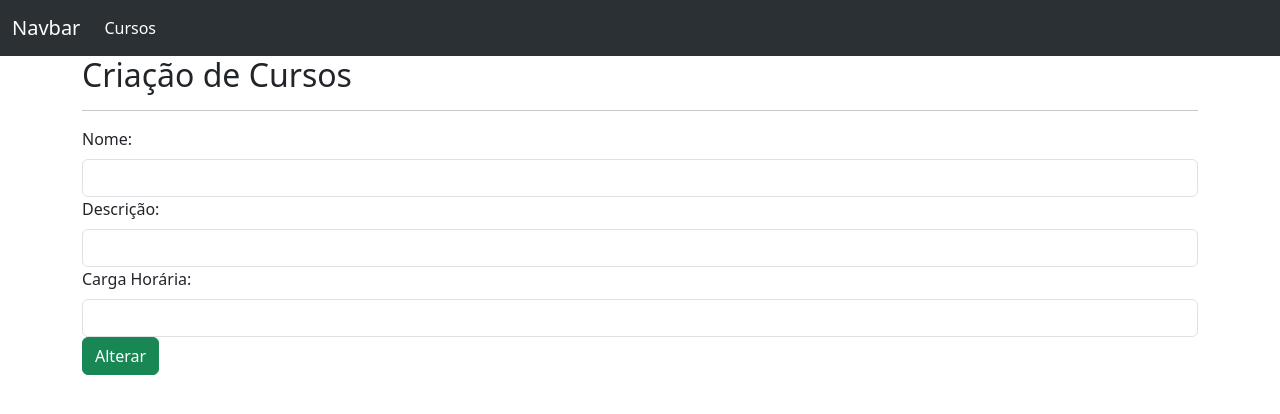
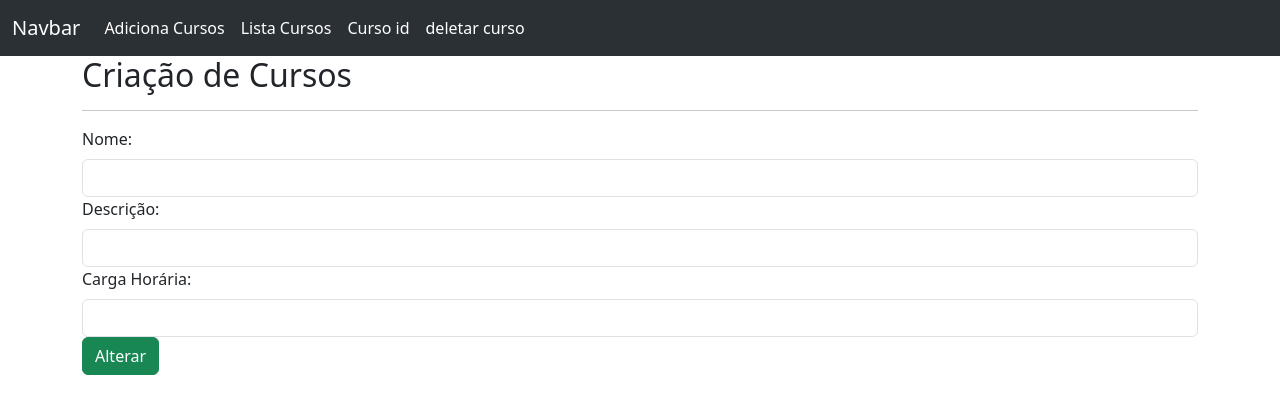
Before and after one commit to marcoguarato15/pythondev, a Flask app: template PythonFlask/templates/alter_cursos.html in a window 1280 px wide. Shown: the top 414 px of the page. Run offline with Flask 3, Linux system fonts and the light colour scheme; the template is opened without the code that fills it, so the values that code supplies are empty; parts of the project's set-up code (start-up, migrations or seed data) failed here and were passed over.

Commit message:
Alteração do nome de index.html para lista.html e alterações nas rotas da api para /api/curso para evitar sobrescrita das rotas do jinja

```diff
--- a/APIFlask/api/views/curso_views.py
+++ b/APIFlask/api/views/curso_views.py
@@ -47,5 +47,5 @@ class CursoDetail(Resource):
     def delete(self, id):
         pass
 
-api.add_resource(CursoList, '/cursos')
-api.add_resource(CursoDetail, '/cursos/<int:id>')
+api.add_resource(CursoList, '/api/cursos')
+api.add_resource(CursoDetail, '/api/cursos/<int:id>')
--- a/APIFlask/run.py
+++ b/APIFlask/run.py
@@ -4,13 +4,19 @@ from api.views.curso_views import CursoList
 from api.schemas.curso_schema import CursoSchema
 from api.services import curso_service
 
-@app.route("/")
-def index():
+@app.route("/cursos")
+def cursos():
     cursos = curso_service.listar_cursos()
     schema = CursoSchema(many=True)
     cursos_serializados = schema.dump(cursos)
-    return render_template('index.html', cursos=cursos_serializados)
+    return render_template('lista.html', cursos=cursos_serializados)
 
+@app.route("/cursos/<int:id>")
+def curso_id(id):
+    curso = curso_service.listar_curso_id(id)
+    schema = CursoSchema()
+    curso_serializado = schema.dump(curso)
+    return render_template("lista.html", cursos=[curso_serializado])
 
 if __name__ == "__main__":
     app.run()
--- a/APIFlask/templates/base.html
+++ b/APIFlask/templates/base.html
@@ -20,7 +20,16 @@
             <div class="collapse navbar-collapse" id="navbarSupportedContent">
                 <ul class="navbar-nav me-auto mb-2 mb-lg-0">
                     <li class="nav-item">
-                        <a class="nav-link active" href="{{url_for('index')}}">Cursos</a>
+                        <a class="nav-link active" href="{{url_for('add_curso')}}">Adiciona Cursos</a>
+                    </li>
+                    <li class="nav-item">
+                        <a class="nav-link active" href="{{url_for('cursos')}}">Lista Cursos</a>
+                    </li>
+                    <li class="nav-item">
+                        <a class="nav-link active" href="{{url_for('curso_id',id=1)}}">Curso id</a>
+                    </li>
+                    <li class="nav-item">
+                        <a class="nav-link active" href="{{url_for('del_curso', id=1)}}">deletar curso</a>
                     </li>
                 </ul>
             </div>
```
Also changed, not shown: APIFlask/templates/lista.html (renamed from APIFlask/templates/index.html).
